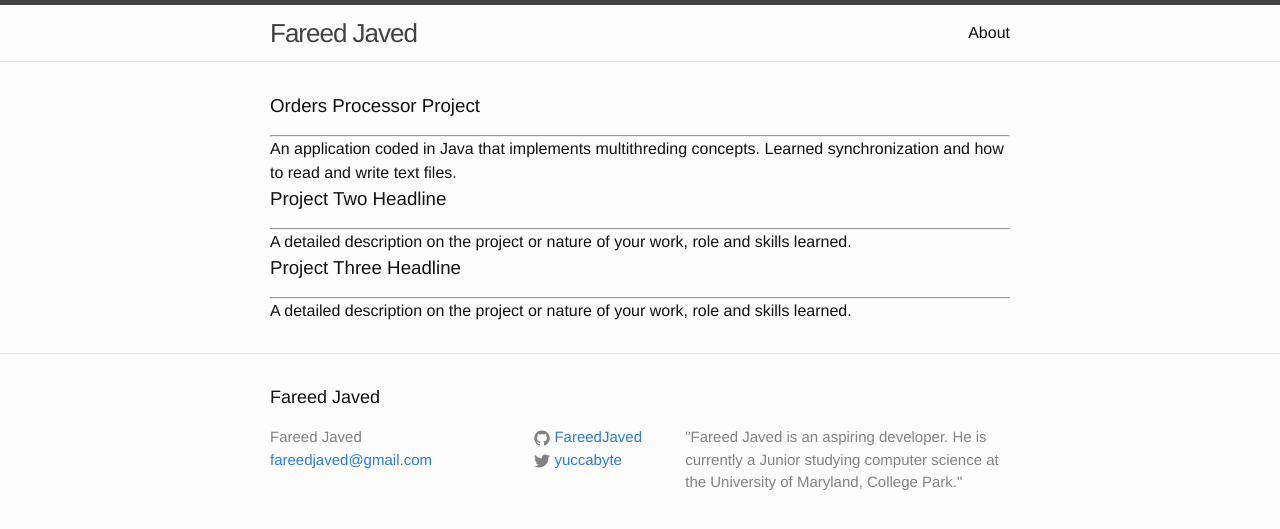
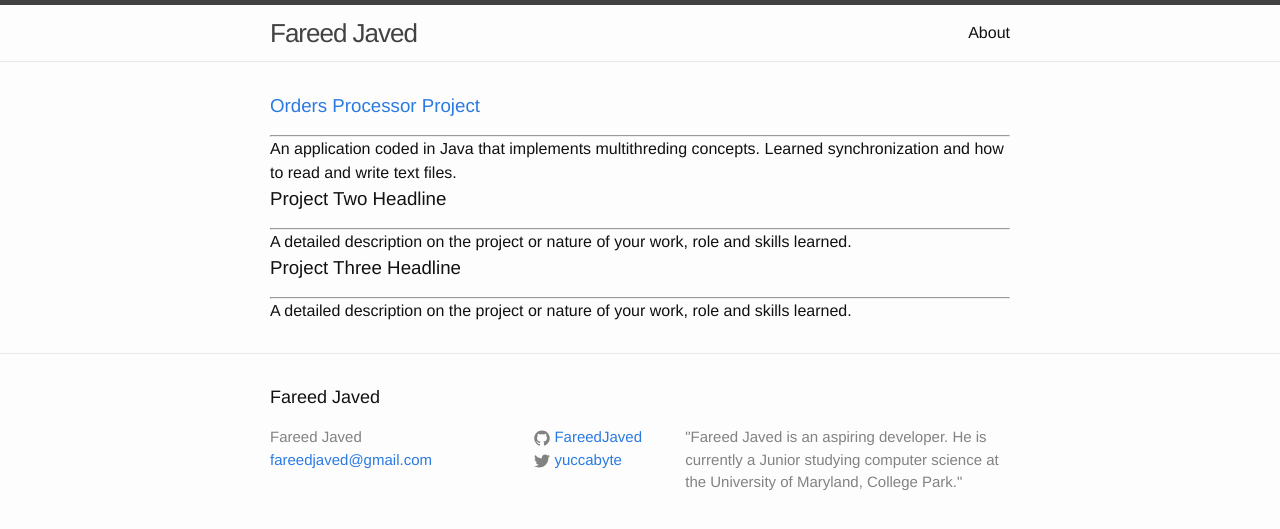
Before and after one commit to FareedJaved/FareedJaved.github.io, a Jekyll site: the page built from index.html, in a window 1280 px wide. Shown: the top 529 px of the page. Built offline with Jekyll 4.4.1, drawn with Linux system fonts in a browser that asks for light colours.

Commit message:
changes to projects.html

```diff
--- a/_includes/projects.html
+++ b/_includes/projects.html
@@ -1,6 +1,11 @@
 <div class="row projects">
 	<div class="col-md-4 project-item">
-		<h3>Orders Processor Project</h3>
+		<h3>
+			<a href ="https://bitbucket.org/fareedjaved/cmsc132/src/15545f88329d9562114074277d7c59be4cb90367/PolymorphicBST/src/?at=master">
+			Orders Processor Project
+			</a>
+
+		</h3>
                  <hr />
                  <span>An application coded in Java that implements multithreding concepts. Learned synchronization and how to read and write text files.</span>
 	</div>
```
